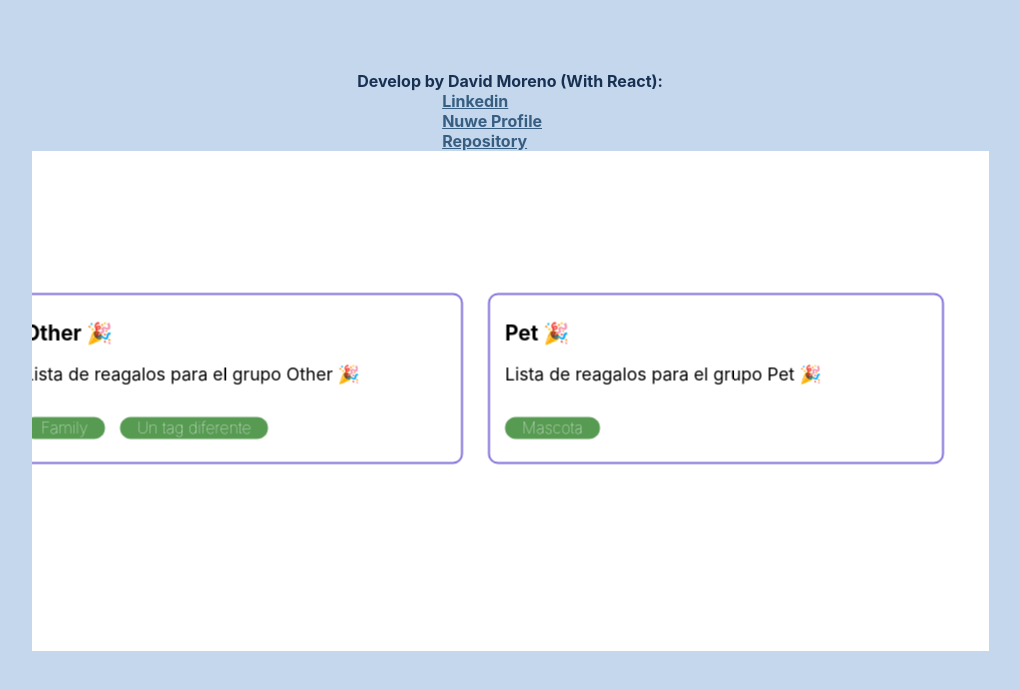
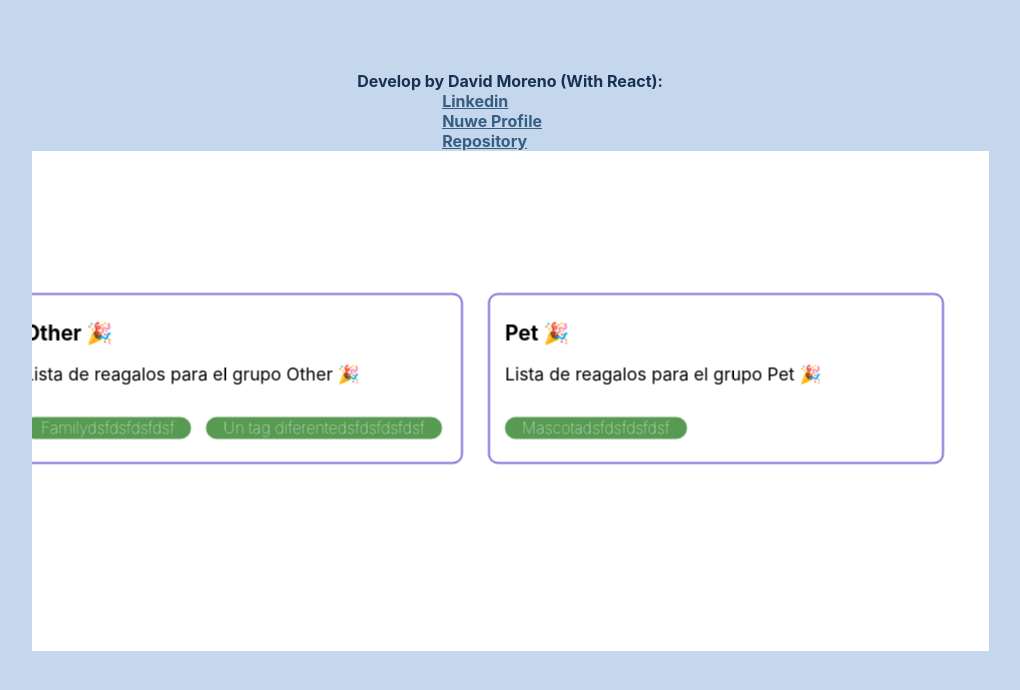
Before and after one commit to CesarDavidMorenR/gift-list-nuwe, a React (Create React App) app: page / in a window 1280 px wide. Shown: the top 690 px of the page, without its empty margins (130-1150 px from the left). Built offline with nearby package versions, Linux system fonts and the light colour scheme.

Commit message:
PROGRESSING: Assigning protypes and deafultprops BUG: Tag doesn show in storybook

```diff
--- a/src/components/Tag.js
+++ b/src/components/Tag.js
@@ -6,7 +6,7 @@ import PropTypes from 'prop-types';
 export const Tag = (props) => {
   return (
     <p className='tag'>
-      {props.innertext}
+      {props.innertext}dsfdsfdsfdsf
     </p>
 
   )
@@ -14,6 +14,14 @@ export const Tag = (props) => {
 
 Tag.propTypes = {
   innertext: PropTypes.string,
+  backgroundColor: PropTypes.string,
+  color: PropTypes.string,
+}
+
+Tag.defaultProps = {
+  innertext: 'AJGJAA',
+  backgroundColor: 'blue',
+  color: 'white',
 }
 
 export default Tag /* This is for storybook */
```
Also changed, not shown: 1 other file (tests, documents, lock files or other folders).
